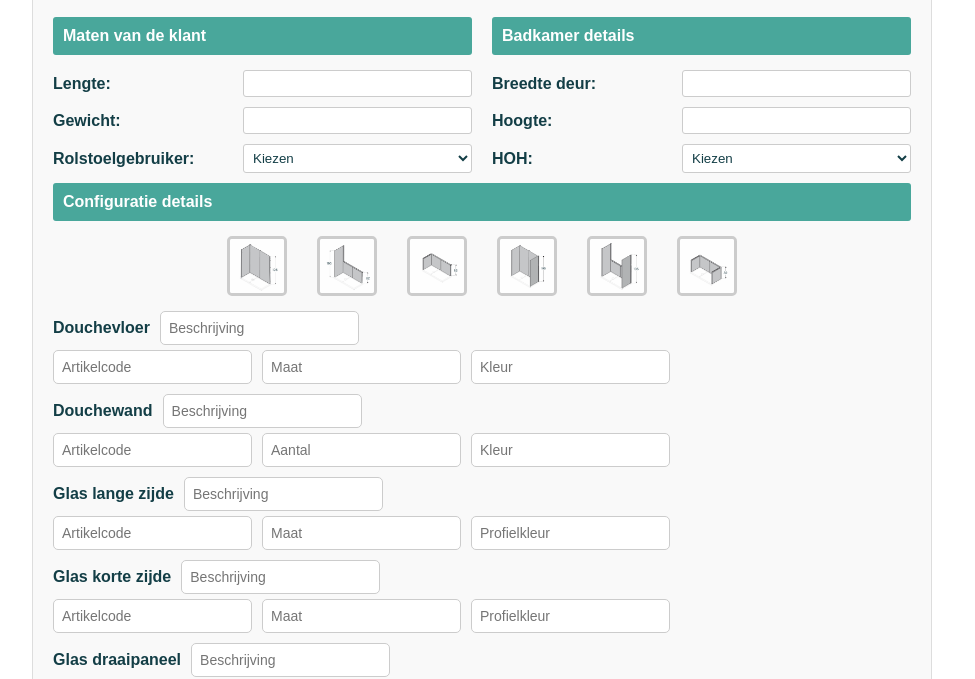
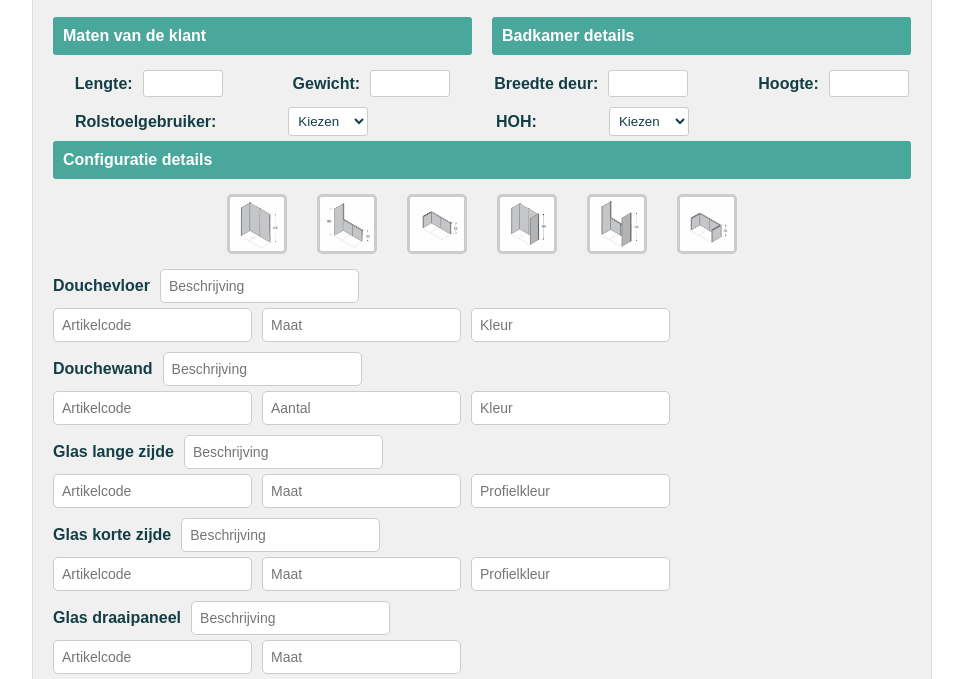
Before and after one commit to L0uFish/configuratie, a plain HTML site: page index.html in a window 1280 px wide. Shown: the part 118-797 px from the top of the page, without its empty margins (158-1133 px from the left). Drawn offline with nearby package versions, Linux system fonts and the light colour scheme.

Commit message:
Update styles.css

```diff
--- a/styles.css
+++ b/styles.css
@@ -3,7 +3,7 @@
     margin: 0;
     padding: 0;
     box-sizing: border-box;
-    font-family: Arial, sans-serif;
+	font-family: Arial, sans-serif;
 }
 
 /* Ensure Full-Page Height */
@@ -21,7 +21,7 @@ html, body {
     max-width: 900px;
     margin: 0 auto;
     padding: 20px;
-    background-color: #f9f9f9;
+    background-color: #f0f0f0;
     border: 1px solid #ddd;
     border-radius: 5px;
     flex: 1; /* Fills the available vertical space */
@@ -91,15 +91,52 @@ html, body {
     font-size: 16px;
 }
 
+
+
 /* Details Grid */
 .details-grid {
     display: flex;
     justify-content: space-between;
     gap: 20px;
+	margin-bottom: -5px;
+}
+
+.form-row-rolstoel {
+    display: flex;
+    align-items: center;
+    gap: 10px;
+    margin-left: 22px; /* Adjust spacing under "Lengte" */
+}
+
+.form-row-rolstoel select {
+    max-width: 80px; /* Same width as HOH dropdown */
+    padding: 5px;
+    border: 1px solid #ccc;
+    border-radius: 3px;
+    color: #133e46;
+    background-color: #ffffff;
 }
 
 .details-section {
     flex: 1;
+	display: flex;
+	flex-direction: column;
+}
+
+.form-row-hoh {
+    display: flex;
+    align-items: center;
+    gap: 10px;
+    margin-left: 4px;
+}
+
+.details-section .form-row select {
+	width: 80px;
+	margin-left: 62px;
+}
+
+.section-header {
+	width: 100%;
 }
 
 .details-section .form-row {
@@ -107,22 +144,44 @@ html, body {
     align-items: center;
     gap: 10px;
     margin-bottom: 10px;
+	flex-wrap: wrap;
 }
 
 .details-section label {
     font-weight: bold;
-    min-width: 180px;
 }
 
-.details-section input,
+
+.details-section input {
+    padding: 5px;
+    border: 1px solid #ccc;
+    border-radius: 3px;
+    color: #133e46;
+    background-color: #ffffff;
+	max-width: 80px;
+}
+
+
 .details-section select {
-    flex: 1;
     padding: 5px;
     border: 1px solid #ccc;
     border-radius: 3px;
     color: #133e46;
     background-color: #ffffff;
 }
+
+.double-row {
+    display: flex;
+	justify-content: Center;
+	width: 100%;
+    gap: 70px;
+}
+
+
+
+
+
+
 
 /* Checkbox Alignment */
 .checkbox-group {
@@ -635,6 +694,10 @@ input[type="checkbox"]:checked::before {
     }
 }
 
+#download-pdf {
+	border: none;
+}
+
 /* Red border for error highlighting */
 .error-highlight {
   border: 2px solid #7fa4a1 !important;
@@ -645,4 +708,5 @@ input[type="checkbox"]:checked::before {
   .error-highlight {
     border: none !important;
   }
+
 }
```
